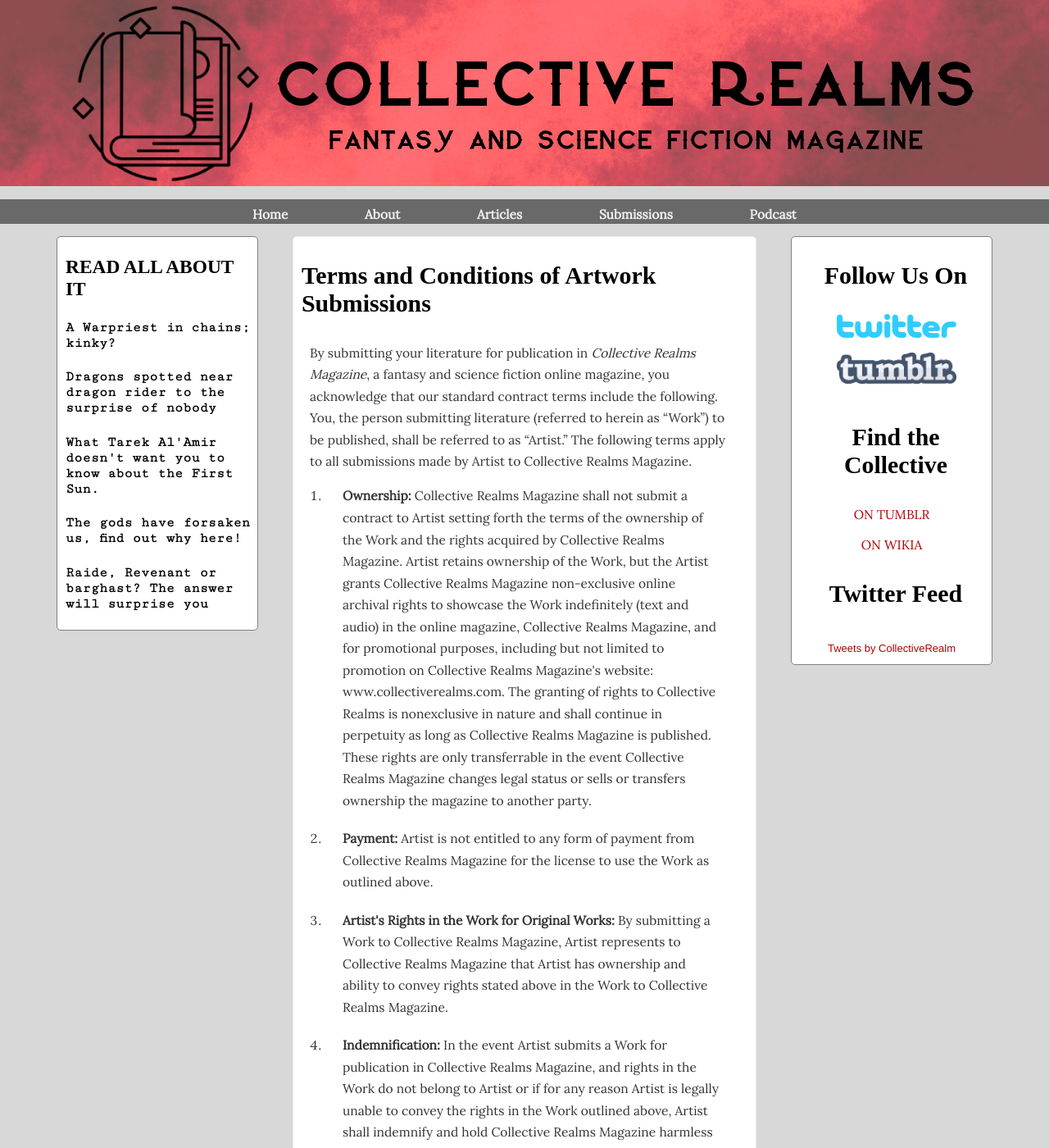
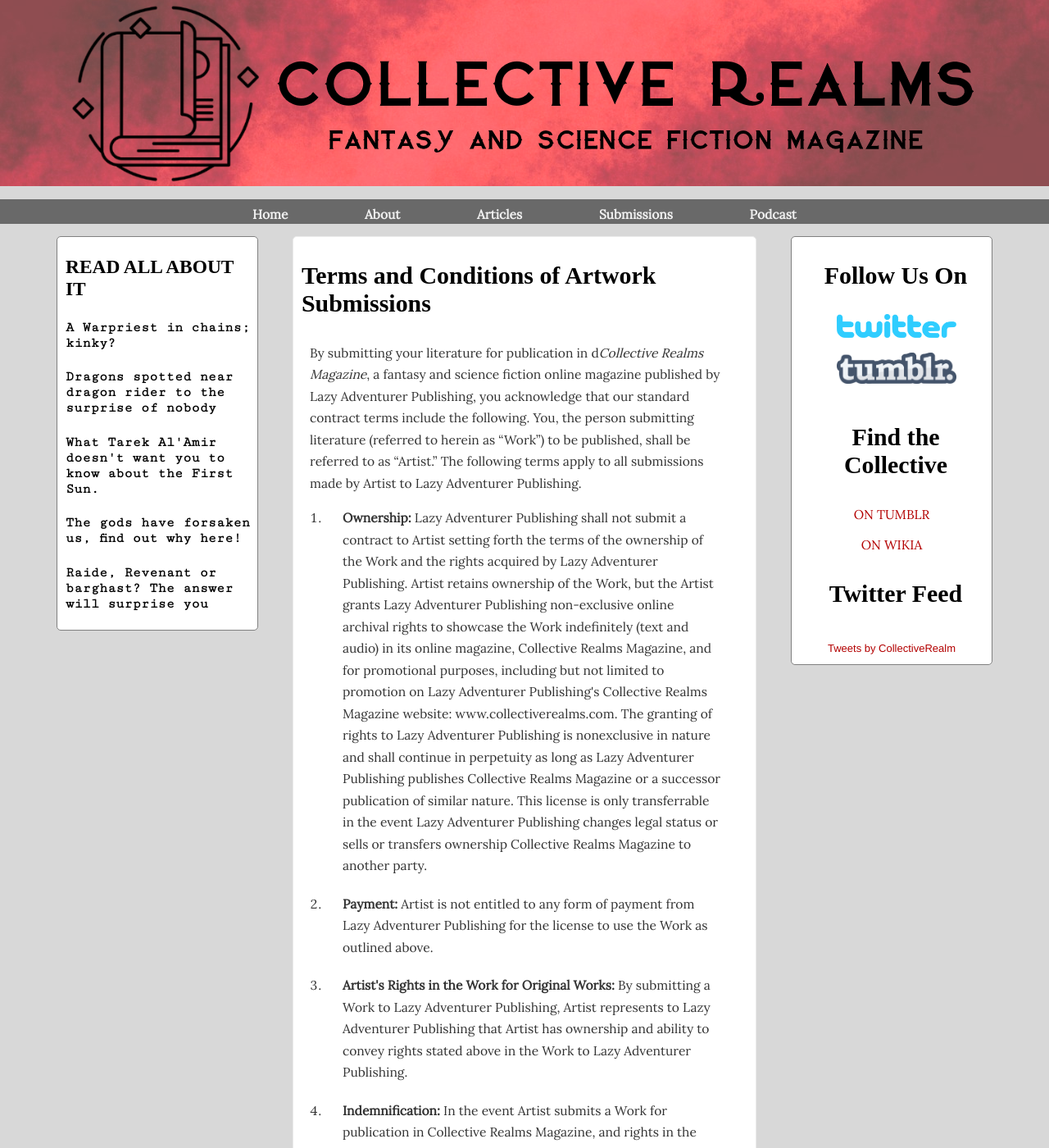
Before and after one commit to collectiverealms/collectiverealms, a Jekyll site: the page built from terms-and-conditions-of-artwork.html, in a window 1280 px wide and 1400 px high. Shown: the whole window at 82% size. Built offline with Jekyll 4.4.1, drawn with Linux system fonts in a browser that asks for light colours; some web fonts are replaced; comment, search, counter and statistics services are not loaded; some of the changed text lies outside the part shown.

Commit message:
Update terms-and-conditions-of-artwork.html

```diff
--- a/terms-and-conditions-of-artwork.html
+++ b/terms-and-conditions-of-artwork.html
@@ -4,11 +4,11 @@ title: Terms and Conditions of Artwork
 ---
 <div id="terms">
     <h3>Terms and Conditions of Artwork Submissions</h3>
-    <p>By submitting your literature for publication in <i>Collective Realms Magazine</i>, a fantasy and science fiction online magazine,  you acknowledge that our standard contract terms include the following. You, the person submitting literature (referred to herein as “Work”) to be published, shall be referred to as “Artist.” The following terms apply to all submissions made by Artist to Collective Realms Magazine.</p>
+    <p>By submitting your literature for publication in d<i>Collective Realms Magazine</i>, a fantasy and science fiction online magazine published by Lazy Adventurer Publishing, you acknowledge that our standard contract terms include the following. You, the person submitting literature (referred to herein as “Work”) to be published, shall be referred to as “Artist.” The following terms apply to all submissions made by Artist to Lazy Adventurer Publishing.</p>
     <ol>
-        <li><strong>Ownership:</strong> Collective Realms Magazine shall not submit a contract to Artist setting forth the terms of the ownership of the Work and the rights acquired by Collective Realms Magazine. Artist retains ownership of the Work, but the Artist grants Collective Realms Magazine non-exclusive online archival rights to showcase the Work indefinitely (text and audio) in the online magazine, Collective Realms Magazine, and for promotional purposes, including but not limited to promotion on Collective Realms Magazine's website: www.collectiverealms.com. The granting of rights to Collective Realms is nonexclusive in nature and shall continue in perpetuity as long as Collective Realms Magazine is published. These rights are only transferrable in the event Collective Realms Magazine changes legal status or sells or transfers ownership the magazine to another party.</li>
-        <li><strong>Payment:</strong> Artist is not entitled to any form of payment from Collective Realms Magazine for the license to use the Work as outlined above.</li>
-        <li><strong>Artist's Rights in the Work for Original Works:</strong> By submitting a Work to Collective Realms Magazine, Artist represents to Collective Realms Magazine that Artist has ownership and ability to convey rights stated above in the Work to Collective Realms Magazine.</li>
-        <li><strong>Indemnification:</strong> In the event Artist submits a Work for publication in Collective Realms Magazine, and rights in the Work do not belong to Artist or if for any reason Artist is legally unable to convey the rights in the Work outlined above, Artist shall indemnify and hold Collective Realms Magazine harmless against any and all claims, liabilities, damages, losses, or other harm caused by submitting the Work or Collective Realms Magazine’s use of the Work in reliance of Artist’s submission of the Work to Collective Realms Magazine upon the terms and conditions stated herein.</li>
+        <li><strong>Ownership:</strong> Lazy Adventurer Publishing shall not submit a contract to Artist setting forth the terms of the ownership of the Work and the rights acquired by Lazy Adventurer Publishing. Artist retains ownership of the Work, but the Artist grants Lazy Adventurer Publishing non-exclusive online archival rights to showcase the Work indefinitely (text and audio) in its online magazine, Collective Realms Magazine, and for promotional purposes, including but not limited to promotion on Lazy Adventurer Publishing's Collective Realms Magazine website: www.collectiverealms.com. The granting of rights to Lazy Adventurer Publishing is nonexclusive in nature and shall continue in perpetuity as long as Lazy Adventurer Publishing publishes Collective Realms Magazine or a successor publication of similar nature. This license is only transferrable in the event Lazy Adventurer Publishing changes legal status or sells or transfers ownership Collective Realms Magazine to another party.</li>
+        <li><strong>Payment:</strong> Artist is not entitled to any form of payment from Lazy Adventurer Publishing for the license to use the Work as outlined above.</li>
+        <li><strong>Artist's Rights in the Work for Original Works:</strong> By submitting a Work to Lazy Adventurer Publishing, Artist represents to Lazy Adventurer Publishing that Artist has ownership and ability to convey rights stated above in the Work to Lazy Adventurer Publishing.</li>
+        <li><strong>Indemnification:</strong> In the event Artist submits a Work for publication in Collective Realms Magazine, and rights in the Work do not belong to Artist or if for any reason Artist is legally unable to convey the rights in the Work outlined above, Artist shall indemnify and hold Lazy Adventurer Publishing harmless against any and all claims, liabilities, damages, losses, or other harm caused by submitting the Work or Lazy Adventurer Publishing’s use of the Work in reliance of Artist’s submission of the Work to Lazy Adventurer Publishing upon the terms and conditions stated herein.</li>
     </ol>
 </div>
```
